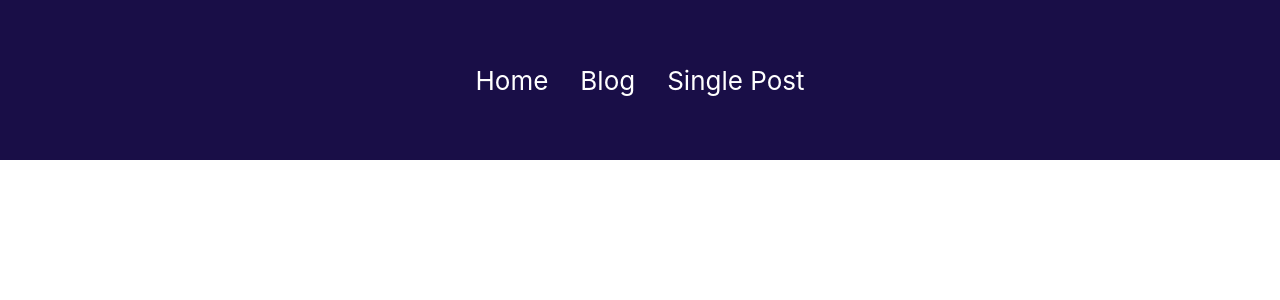
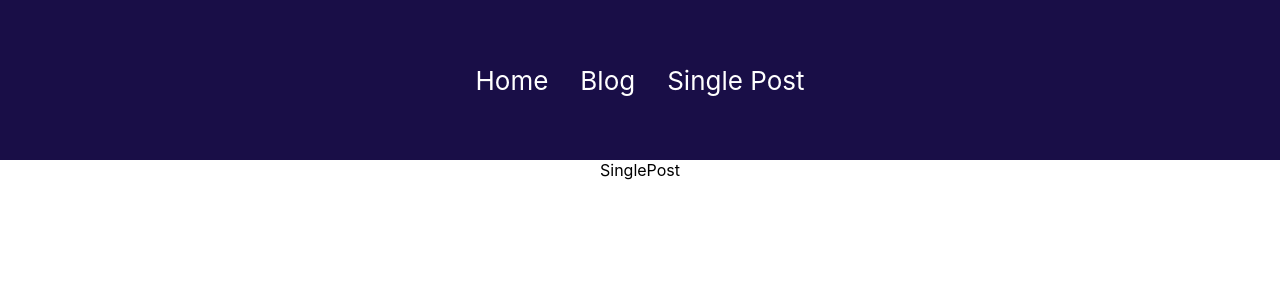
Before and after one commit to appdevdude7/reactblog, a React (Create React App) app: page / in a window 1280 px wide. Shown: the top 300 px of the page. Built offline with nearby package versions, Linux system fonts and the light colour scheme.

Commit message:
created singlepost and Posts components

```diff
--- a/src/App.js
+++ b/src/App.js
@@ -1,6 +1,7 @@
 import React from 'react';
 import './App.css';
 import Header from './components/Header';
+import Posts from './components/Posts';
 
 function App() {
   return (
@@ -8,6 +9,7 @@ function App() {
       <header className="App-header">
         <Header />
       </header>
+      <Posts />
     </div>
   );
 }
--- /dev/null
+++ b/src/components/Posts.js
@@ -0,0 +1,12 @@
+import React from 'react'
+import SinglePost from './SinglePost'
+
+const Posts = () => {
+    return (
+        <div>
+            <SinglePost />
+        </div>
+    )
+}
+
+export default Posts
--- /dev/null
+++ b/src/components/SinglePost.js
@@ -0,0 +1,11 @@
+import React from 'react'
+
+const SinglePost = () => {
+    return (
+        <div>
+            SinglePost
+        </div>
+    )
+}
+
+export default SinglePost
```
